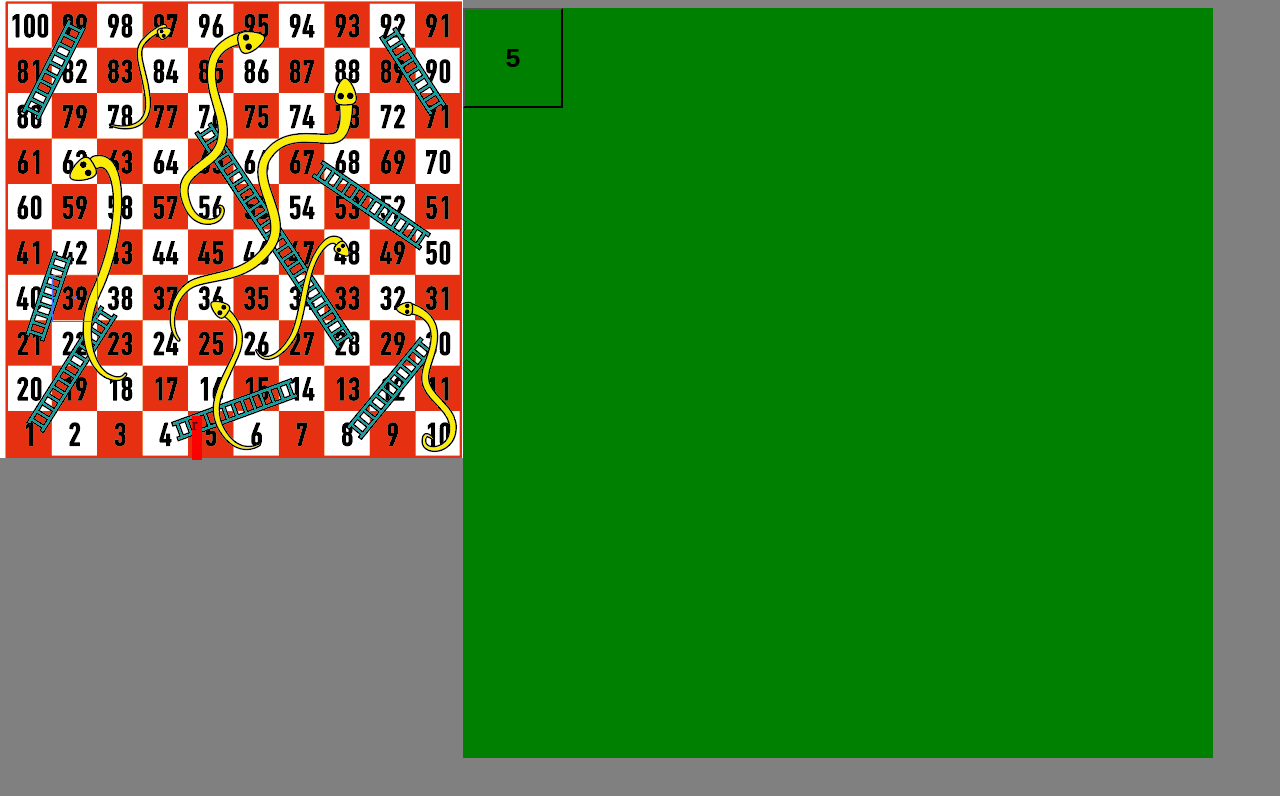
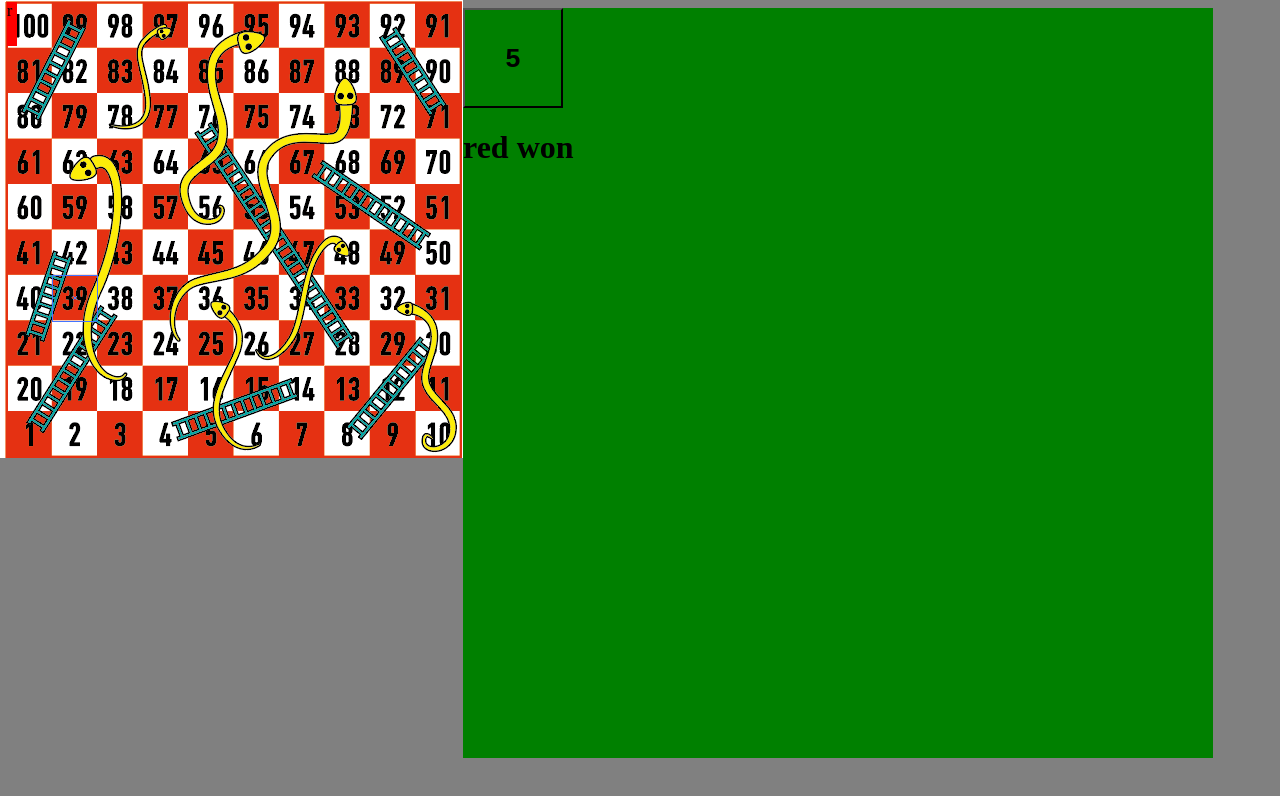
Before and after one commit to adilahammed/snakeladderVANILLAJS, a plain HTML site: page index.html in a window 1280 px wide. Both pictures are taken after a click on the button "spin". Drawn offline with Linux system fonts and the light colour scheme.

Commit message:
winner showing

```diff
--- a/index.html
+++ b/index.html
@@ -373,7 +373,7 @@
            </button>
        </div>
        <div>
-           <h1 class="winnr"></h1>
+           <h1 class="winner"></h1>
        </div>
 
     </div>
--- a/script.js
+++ b/script.js
@@ -37,6 +37,7 @@ const spin=()=>{
         console.log(nowplay);
         document.querySelector(".spin").innerHTML=`<h1>${random}</h2>`
         if(random+nowplay.position<=100){
+            random=100
             nowplay.setposition(random)
             move(nowplay)
         }
@@ -56,6 +57,7 @@ const move=(nowplay)=>{
     if(nowplay.prevposition!==0){
         document.querySelector(`.num${nowplay.prevposition}`).childNodes[3].remove()
     }
+    wincheck()
     let chk=checksl()
     console.log("===="+chk);
     if(chk!==false){
@@ -133,3 +135,8 @@ const checksl=()=>{
         return false
     }
 }
+const wincheck=()=>{
+    if(nowplay.position===100){
+        document.querySelector(".winner").innerHTML=`${nowplay.color} won`
+    }
+}
```
